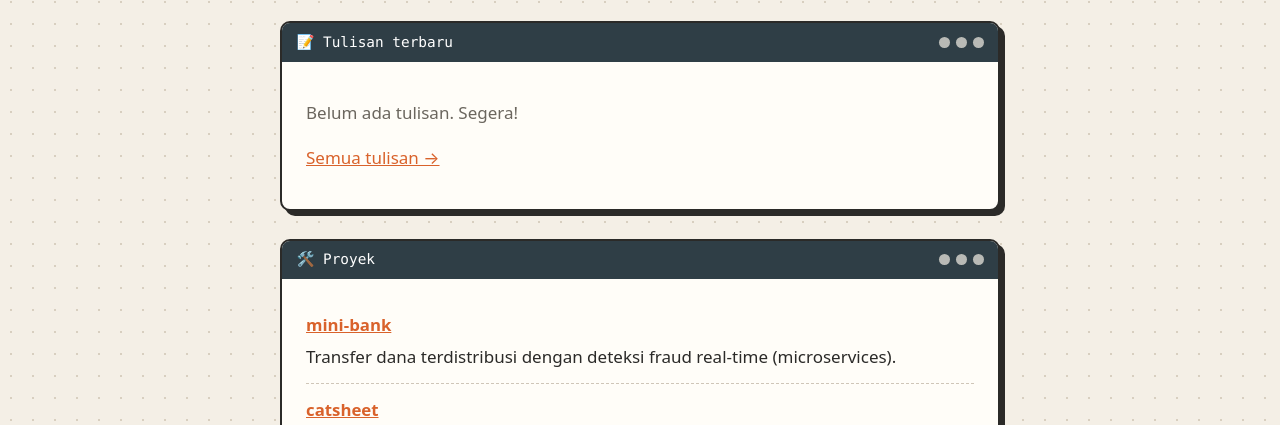
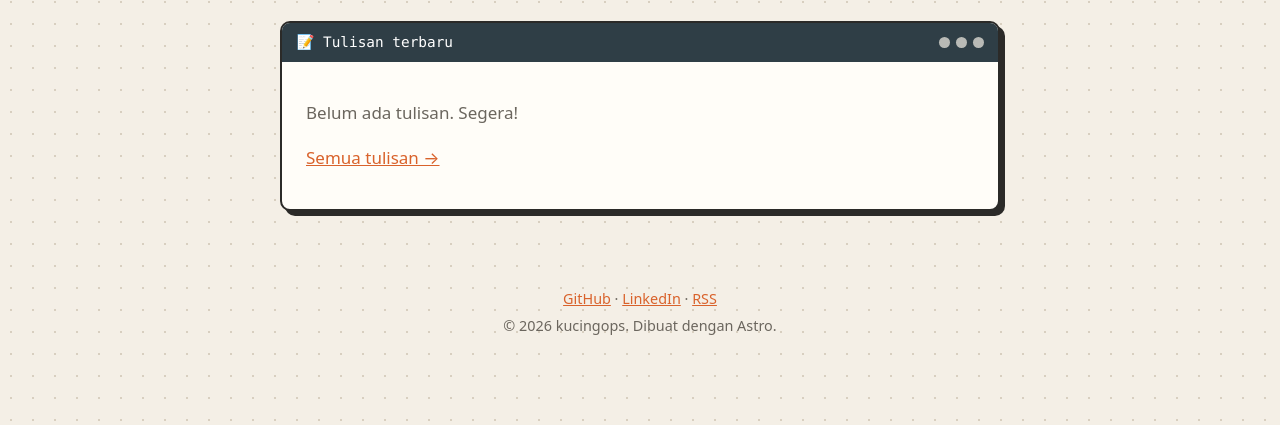
Before and after one commit to kucingops/kucingops.github.io, an Astro site: page / in a window 1280 px wide. Shown: the part 339-764 px from the top of the page. Built offline with nearby package versions, Linux system fonts and the light colour scheme; Astro itself is replaced by a stand-in of ours.

Commit message:
Make site blog-only: remove projects section
Co-Authored-By: Claude Opus 5.5 <noreply@anthropic.com>
Claude-Session: https://claude.ai/code/session_01XNyfRm73bp3kctJayaMXQa

```diff
--- a/src/pages/index.astro
+++ b/src/pages/index.astro
@@ -4,10 +4,6 @@ import Window from '../components/Window.astro';
 import PostList from '../components/PostList.astro';
 import { getPosts } from '../utils';
 const posts = (await getPosts()).slice(0, 5);
-const projects = [
-  { name: 'mini-bank', desc: 'Transfer dana terdistribusi dengan deteksi fraud real-time (microservices).' },
-  { name: 'catsheet', desc: 'Cheatsheet persiapan interview dengan contoh kode yang bisa dijalankan (Java, PHP, .NET, JS).' },
-];
 ---
 <Base>
   <Window title="✨ Welcome">
@@ -24,11 +20,4 @@ const projects = [
     <PostList posts={posts} />
     <p><a href="/blog/">Semua tulisan →</a></p>
   </Window>
-  <Window title="🛠️ Proyek">
-    <ul class="post-list">
-      {projects.map((p) => (
-        <li><a href={`https://github.com/kucingops/${p.name}`}>{p.name}</a><p>{p.desc}</p></li>
-      ))}
-    </ul>
-  </Window>
 </Base>
```
